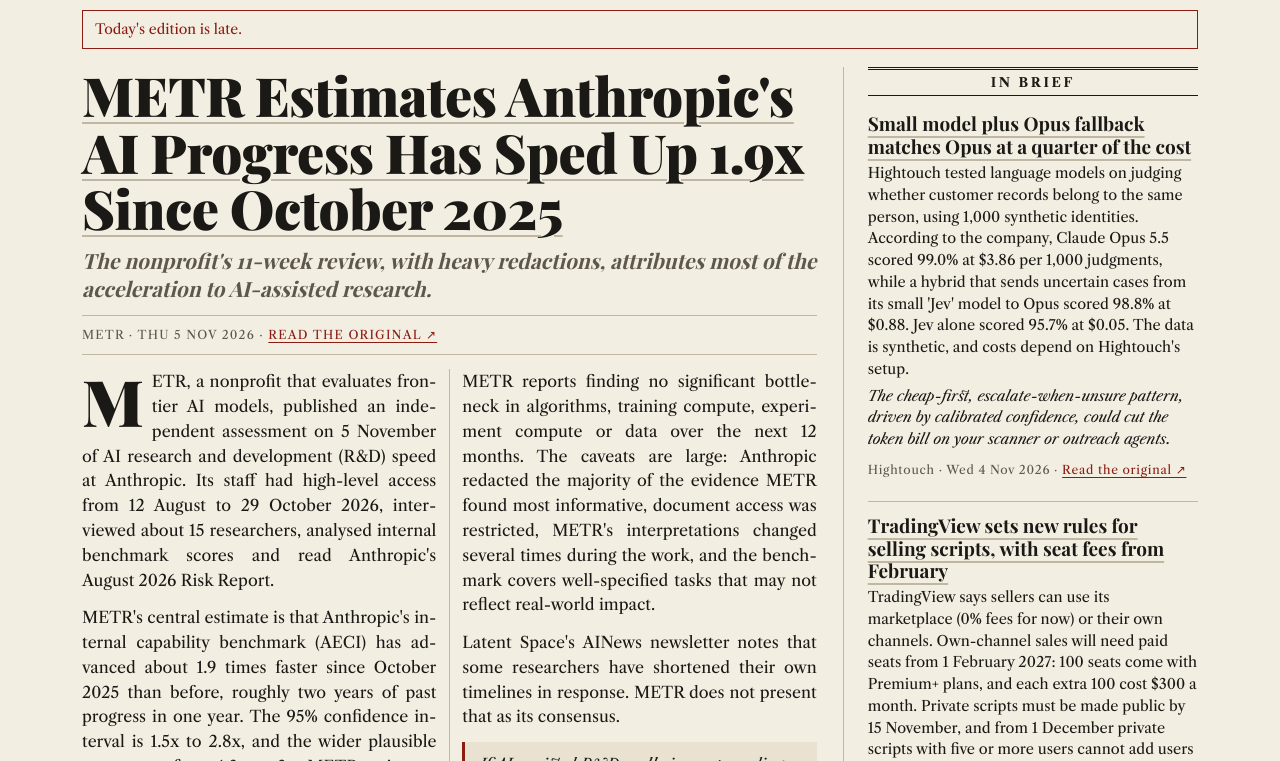
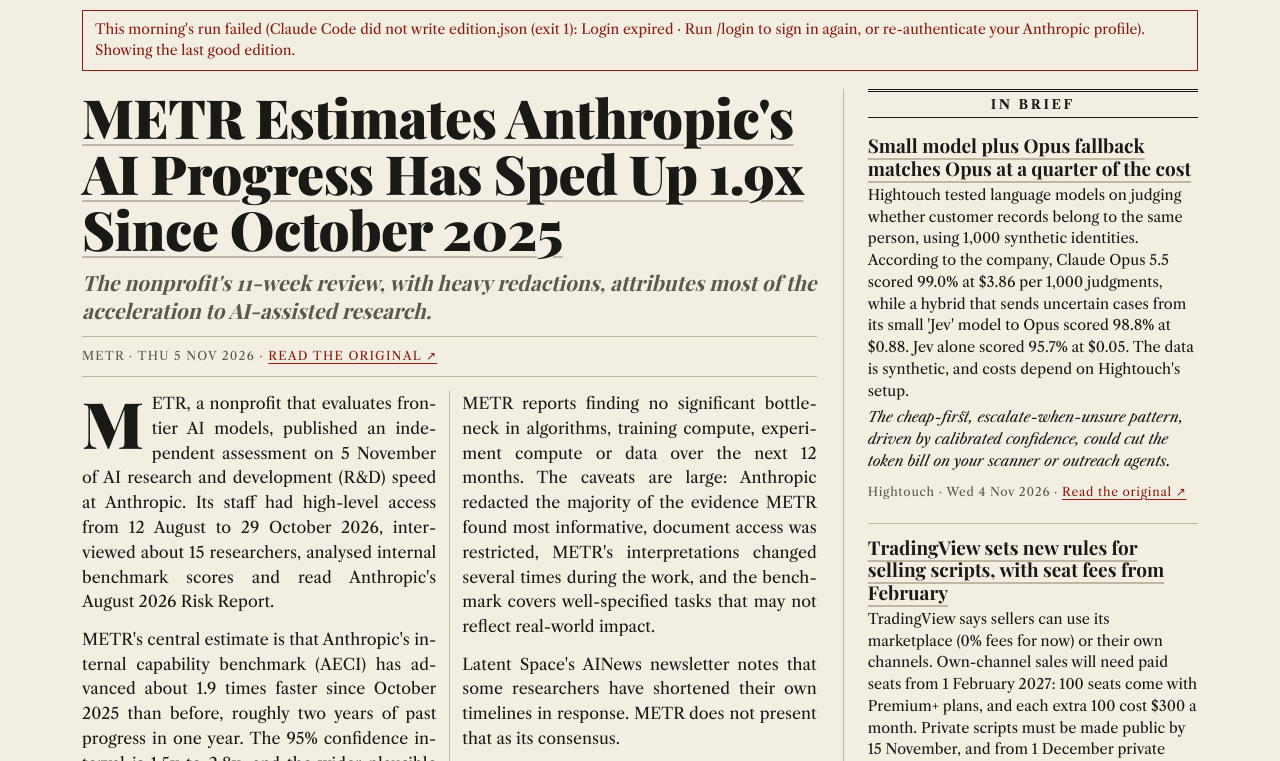
Before and after one commit to sulaimanmaharobin-coder/morning-edge, a plain HTML site: page index.html in a window 1280 px wide. Shown: the part 187-948 px from the top of the page. Drawn offline with nearby package versions, Linux system fonts and the light colour scheme; a web font is replaced by a local one.

Commit message:
Edition 2026-11-08

```diff
--- a/index.html
+++ b/index.html
@@ -118,7 +118,7 @@ footer b { color:var(--ink); }
 <body>
 <div class="masthead"><a href="./" title="The Morning Edge: go to the latest edition">The Morning Edge</a></div>
 <div class="dateline"><span>Saturday, 7 November 2026</span><nav aria-label="Page"><a href="#editions">Editions</a><a href="#about">About</a></nav><span class="no">No. 26</span></div>
-
+<div class="notice">This morning&#x27;s run failed (Claude Code did not write edition.json (exit 1): Login expired · Run /login to sign in again, or re-authenticate your Anthropic profile). Showing the last good edition.</div>
 <div class="notice" id="stale" hidden></div>
 <script>
 // Catches a missed run or a failed push: say so if this isn't today's paper (Singapore time).
```
